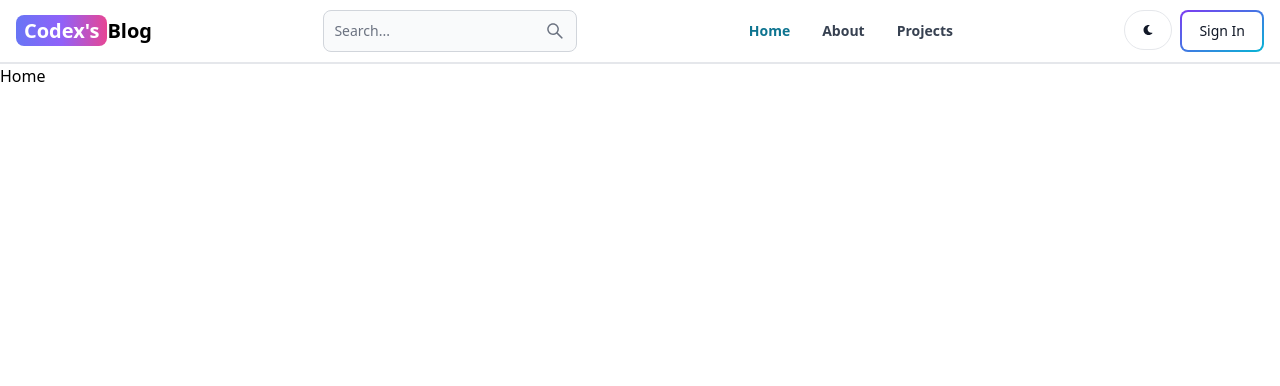
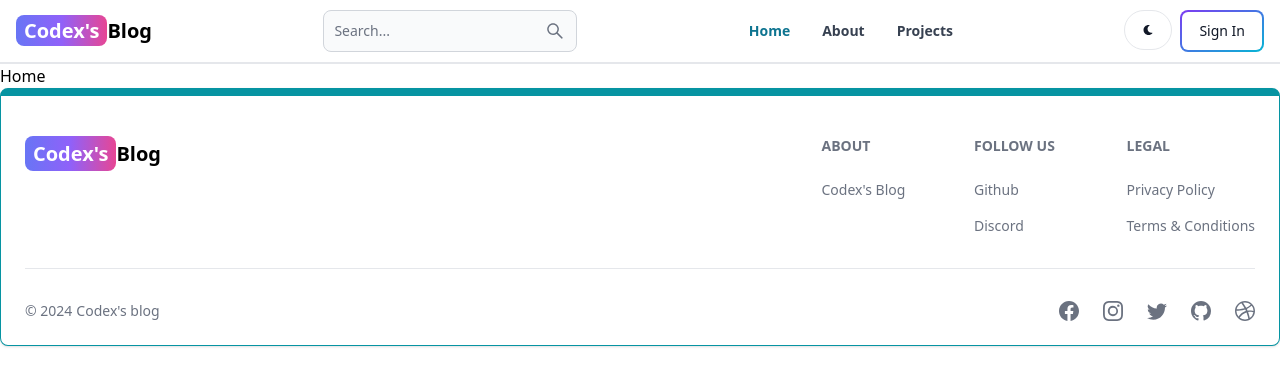
Before and after one commit to AliARIOGLU/mern-stack-blog-app, a React (Vite) app in the folder client/: page / in a window 1280 px wide. Shown: the top 386 px of the page. Built offline with nearby package versions, Linux system fonts and the light colour scheme.

Commit message:
create and add footer section

```diff
--- a/client/src/App.jsx
+++ b/client/src/App.jsx
@@ -5,6 +5,7 @@
 
 // components
 import { Header } from "./components/Header";
+import { FooterSection } from "./components/Footer";
 
 function App() {
   return (
@@ -18,6 +19,7 @@
         <Route path="/dashboard" element={<Dashboard />} />
         <Route path="/projects" element={<Projects />} />
       </Routes>
+      <FooterSection />
     </BrowserRouter>
   );
 }
--- /dev/null
+++ b/client/src/components/Footer.jsx
@@ -0,0 +1,79 @@
+import { Footer } from "flowbite-react";
+import { Link } from "react-router-dom";
+import {
+  BsFacebook,
+  BsInstagram,
+  BsTwitter,
+  BsGithub,
+  BsDribbble,
+} from "react-icons/bs";
+export const FooterSection = () => {
+  return (
+    <Footer container className="border border-t-8 border-teal-500">
+      <div className="w-full max-w-7xl mx-auto">
+        <div className="grid w-full justify-between sm:flex md:grid-cols-1">
+          <div className="mt-5">
+            <Link
+              to="/"
+              className="self-center whitespace-nowrap text-lg sm:text-xl font-semibold dark:text-white"
+            >
+              <span className="px-2 py-1 bg-gradient-to-r from-indigo-500 via-purple-500 to-pink-500 rounded-lg text-white">
+                Codex&apos;s
+              </span>
+              Blog
+            </Link>
+          </div>
+          <div className="grid grid-cols-2 gap-8 mt-4 sm:grid-cols-3 sm:gap-6">
+            <div>
+              <Footer.Title title="About" />
+              <Footer.LinkGroup col>
+                <Footer.Link
+                  href="/about"
+                  target="_blank"
+                  rel="noopener noreferrer"
+                >
+                  Codex&apos;s Blog
+                </Footer.Link>
+              </Footer.LinkGroup>
+            </div>
+            <div>
+              <Footer.Title title="Follow us" />
+              <Footer.LinkGroup col>
+                <Footer.Link
+                  href="https://github.com/AliARIOGLU"
+                  target="_blank"
+                  rel="noopener noreferrer"
+                >
+                  Github
+                </Footer.Link>
+                <Footer.Link href="#">Discord</Footer.Link>
+              </Footer.LinkGroup>
+            </div>
+            <div>
+              <Footer.Title title="Legal" />
+              <Footer.LinkGroup col>
+                <Footer.Link href="#">Privacy Policy</Footer.Link>
+                <Footer.Link href="#">Terms &amp; Conditions</Footer.Link>
+              </Footer.LinkGroup>
+            </div>
+          </div>
+        </div>
+        <Footer.Divider />
+        <div className="w-full sm:flex sm:items-center sm:justify-between">
+          <Footer.Copyright
+            href="#"
+            by="Codex's blog"
+            year={new Date().getFullYear()}
+          />
+          <div className="flex gap-6 sm:mt-0 mt-4 sm:justify-center">
+            <Footer.Icon href="#" icon={BsFacebook} />
+            <Footer.Icon href="#" icon={BsInstagram} />
+            <Footer.Icon href="#" icon={BsTwitter} />
+            <Footer.Icon href="https://github.com/AliARIOGLU" icon={BsGithub} />
+            <Footer.Icon href="#" icon={BsDribbble} />
+          </div>
+        </div>
+      </div>
+    </Footer>
+  );
+};
```
